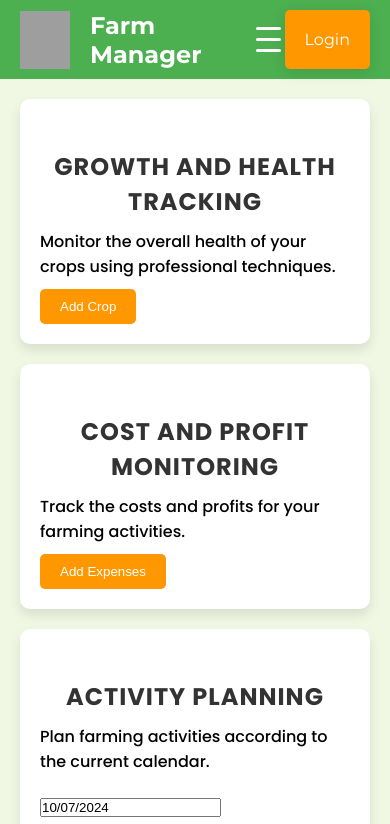
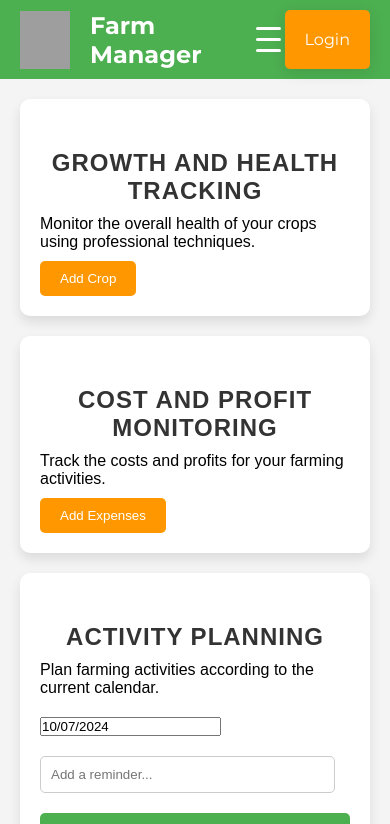
Before and after one commit to shubhamaher8/Farm-Manager, a React (Create React App) app: page /dashboard in a window 390 px wide. Shown: the top 824 px of the page. Built offline with nearby package versions, Linux system fonts and the light colour scheme; grey boxes are pictures that could not be loaded.

Commit message:
Update package dependencies and improve CSS styles for better UI responsiveness

```diff
--- a/package.json
+++ b/package.json
@@ -14,7 +14,7 @@
     "react-datepicker": "^7.4.0",
     "react-dom": "^18.3.1",
     "react-router-dom": "^6.26.2",
-    "react-scripts": "5.0.1",
+    "react-scripts": "^5.0.1",
     "react-slick": "^0.30.2",
     "slick-carousel": "^1.8.1",
     "styled-components": "^6.1.13",
--- a/src/App.css
+++ b/src/App.css
@@ -1,5 +1,3 @@
-src/App.css
-
 .App {
   font-family: Arial, sans-serif;
   background-color: #f4f4f4;
@@ -45,7 +43,6 @@ input {
   margin-bottom: 10px;
 }
 
-/* Responsive design */
 @media (max-width: 768px) {
   .App-header, .App-footer {
     padding: 10px;
```
Also changed, not shown: src/styles/Dashboard.css (+5 -5 lines), 1 other file (tests, documents, lock files or other folders).
